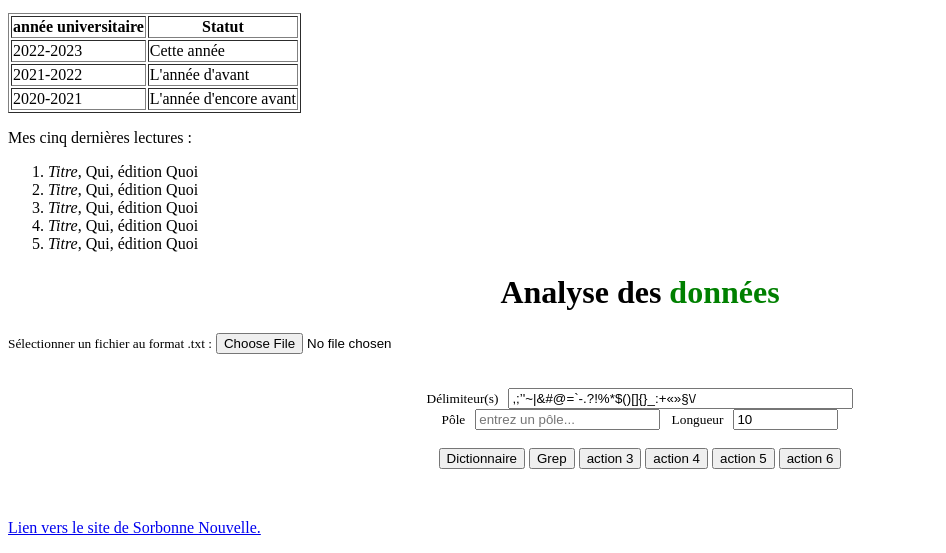
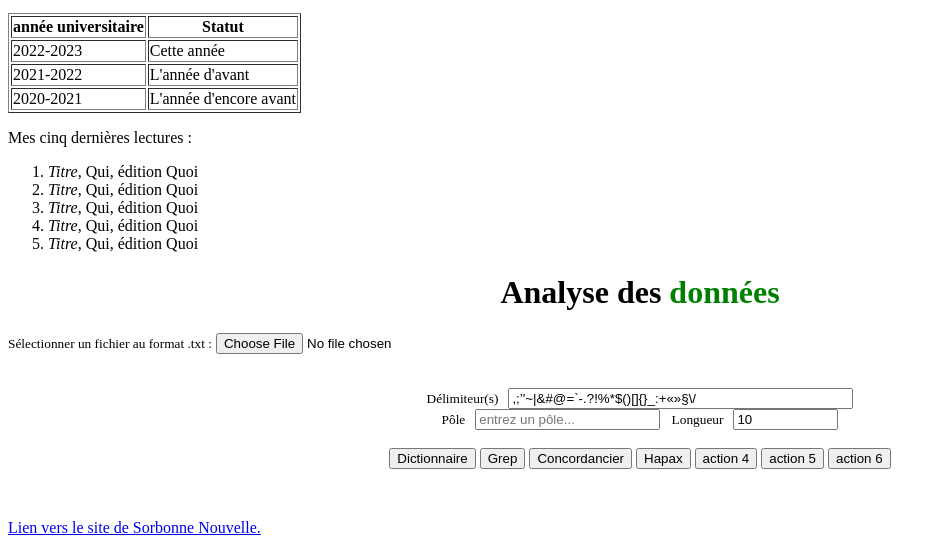
Before and after one commit to nono641112/site-projet-LZML001, a plain HTML site: page index.html in a window 1280 px wide. Shown: the part 1396-1949 px from the top of the page, without its empty margins (0-946 px from the left). Drawn offline with Linux system fonts and the light colour scheme; files that its build step writes are made by us from their sources.

Commit message:
Ajout final sur mon Github
Version définitive de mon github (maj de l'index.html, et du main.js entre autre. (ajout du contenu du dossier "site")

```diff
--- a/index.html
+++ b/index.html
@@ -70,7 +70,8 @@
                 <br /><br />
                 <button class="submit" onclick="dictionnaire();"><span>Dictionnaire</span></button>
                 <button class="submit" onclick="grep();"><span>Grep</span></button>
-                <button class="submit" onclick="alert('Je ne fais rien, changez-moi !')"><span>action 3</span></button>
+                <button class="submit" onclick="concordancier();"><span>Concordancier</span></button>
+                <button class="submit" onclick="hapax();"><span>Hapax</span></button>
                 <button class="submit" onclick="alert('Je ne fais rien, changez-moi !')"><span>action 4</span></button>
                 <button class="submit" onclick="alert('Je ne fais rien, changez-moi !')"><span>action 5</span></button>
                 <button class="submit" onclick="alert('Je ne fais rien, changez-moi !')"><span>action 6</span></button>
--- a/main.js
+++ b/main.js
@@ -1,32 +1,30 @@
 let tokens = [];
 let lignes = [];
 
-window.onload = function() {
+window.onload = function () {
     let fileInput = document.getElementById('fileInput');
     let fileDisplayArea = document.getElementById('fileDisplayArea');
 
-    fileInput.addEventListener('change', function(e) {
+    fileInput.addEventListener('change', function (e) {
         let file = fileInput.files[0];
         let textType = new RegExp("text.*");
 
         if (file && file.type.match(textType)) {
-            var reader = new FileReader();
-
-            reader.onload = function(e) {
+            let reader = new FileReader();
+            reader.onload = function (e) {
                 const texte = reader.result;
                 fileDisplayArea.innerText = texte;
                 document.getElementById("logger").innerHTML = '<span class="infolog">Fichier chargé avec succès</span>';
                 segmentation(texte);
                 segmentationLignes(texte);
-            }
-
+            };
             reader.readAsText(file);
         } else {
             fileDisplayArea.innerText = "";
             document.getElementById("logger").innerHTML = '<span class="errorlog">Type de fichier non supporté !</span>';
         }
     });
-}
+};
 
 function segmentation(texte) {
     let delim = document.getElementById("delimID").value;
@@ -51,12 +49,14 @@ function dictionnaire() {
     }
 
     let sorted = Object.entries(counts).sort((a, b) => b[1] - a[1]);
+    let hapaxCount = sorted.filter(([mot, freq]) => freq === 1).length;
 
     let output = "<table border='1'><tr><th>Mot</th><th>Fréquence</th></tr>";
     for (let [mot, freq] of sorted) {
         output += `<tr><td>${mot}</td><td>${freq}</td></tr>`;
     }
     output += "</table>";
+    output += `<p><strong>Nombre de hapax (mots n'apparaissant qu'une seule fois) :</strong> ${hapaxCount}</p>`;
 
     document.getElementById("page-analysis").innerHTML = output;
 }
@@ -88,3 +88,33 @@ function grep() {
 
     document.getElementById("page-analysis").innerHTML = output;
 }
+
+function hapax() {
+    if (tokens.length === 0) {
+        document.getElementById("logger").innerHTML = '<span class="errorlog">Erreur : Aucun fichier chargé !</span>';
+        return;
+    }
+
+    let freqs = {};
+    for (let mot of tokens) {
+        freqs[mot] = (freqs[mot] || 0) + 1;
+    }
+
+    let hapaxList = [];
+    for (let mot in freqs) {
+        if (freqs[mot] === 1) {
+            hapaxList.push(mot);
+        }
+    }
+
+    document.getElementById("logger").innerHTML = '<span class="infolog">Liste des hapax générée avec succès</span>';
+
+    let output = "<p><strong>Nombre de hapax :</strong> " + hapaxList.length + "</p>";
+    output += "<ul>";
+    for (let mot of hapaxList) {
+        output += "<li>" + mot + "</li>";
+    }
+    output += "</ul>";
+
+    document.getElementById("page-analysis").innerHTML = output;
+}
```
